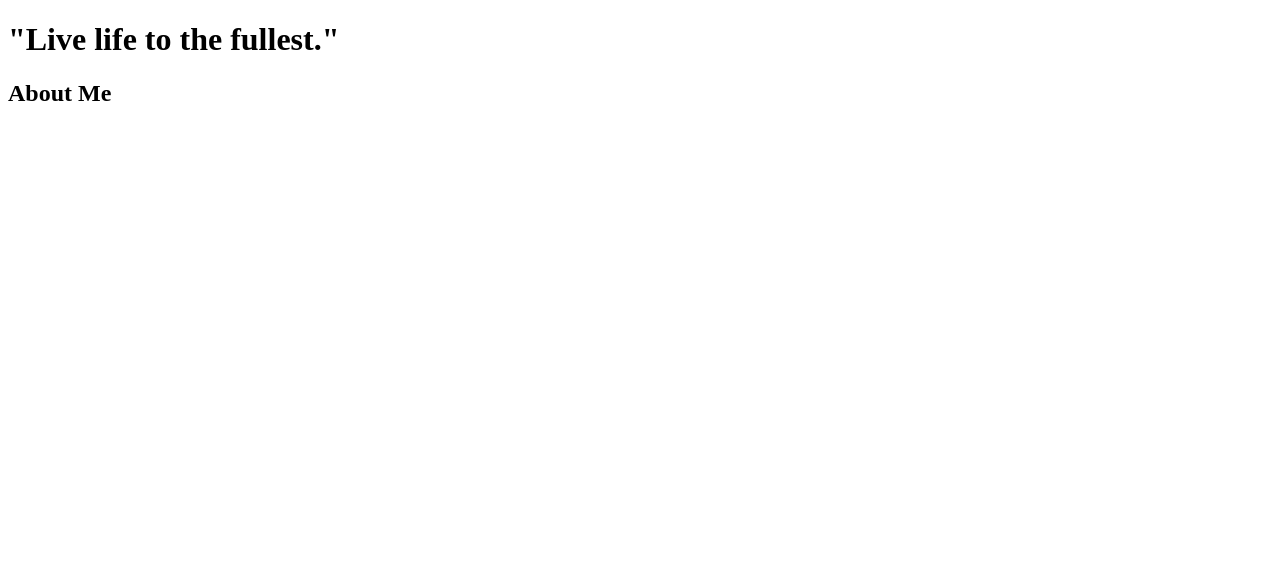
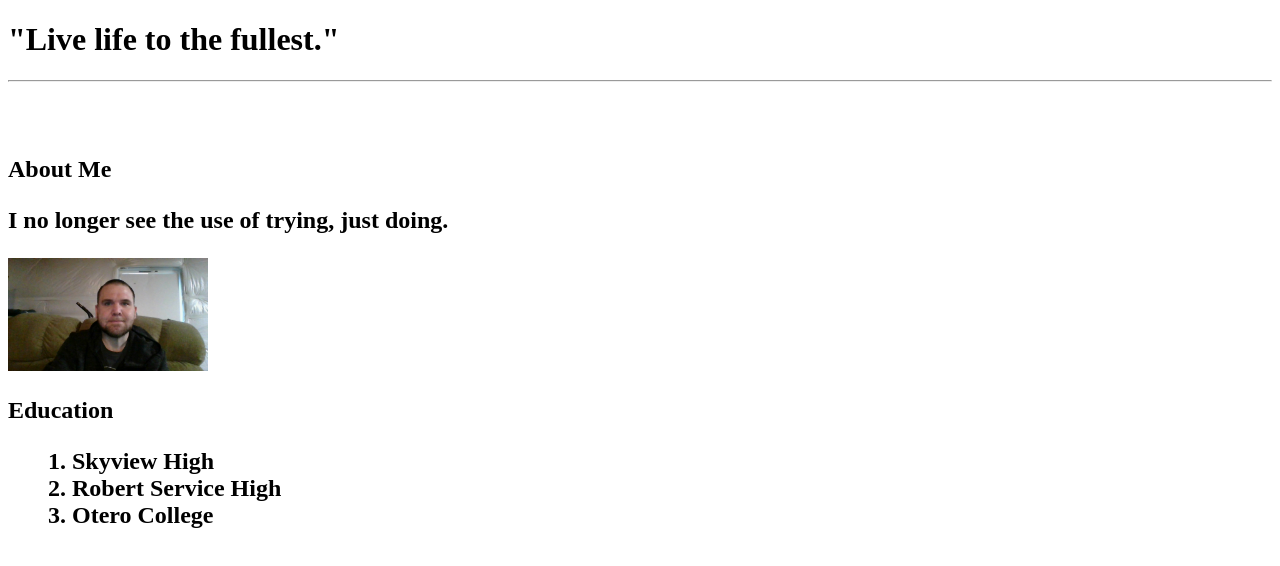
Before and after one commit to ryrub01/My-Portfolio, a plain HTML site: page index.html in a window 1280 px wide. Drawn offline with Linux system fonts and the light colour scheme.

Commit message:
added changes

```diff
--- a/index.html
+++ b/index.html
@@ -9,7 +9,16 @@
 <body>
 
     <h1>"Live life to the fullest."<h1>
+        <hr> <br>
         <h2>About Me<h2>
+            <p> I no longer see the use of trying, just doing.</p>
 
-</body>
+            <img src="Images/Ryan R.jpg" alt='Picture of Me' width="200" hight="300">
+
+        <h2>Education<h2>
+            <ol>1. Skyview High <ol></ol>2. Robert Service High <ol></ol>3. Otero College
+
+
+
+        </body>
 </html>
```
Also changed, not shown: Images/Ryan R.jpg (added).
